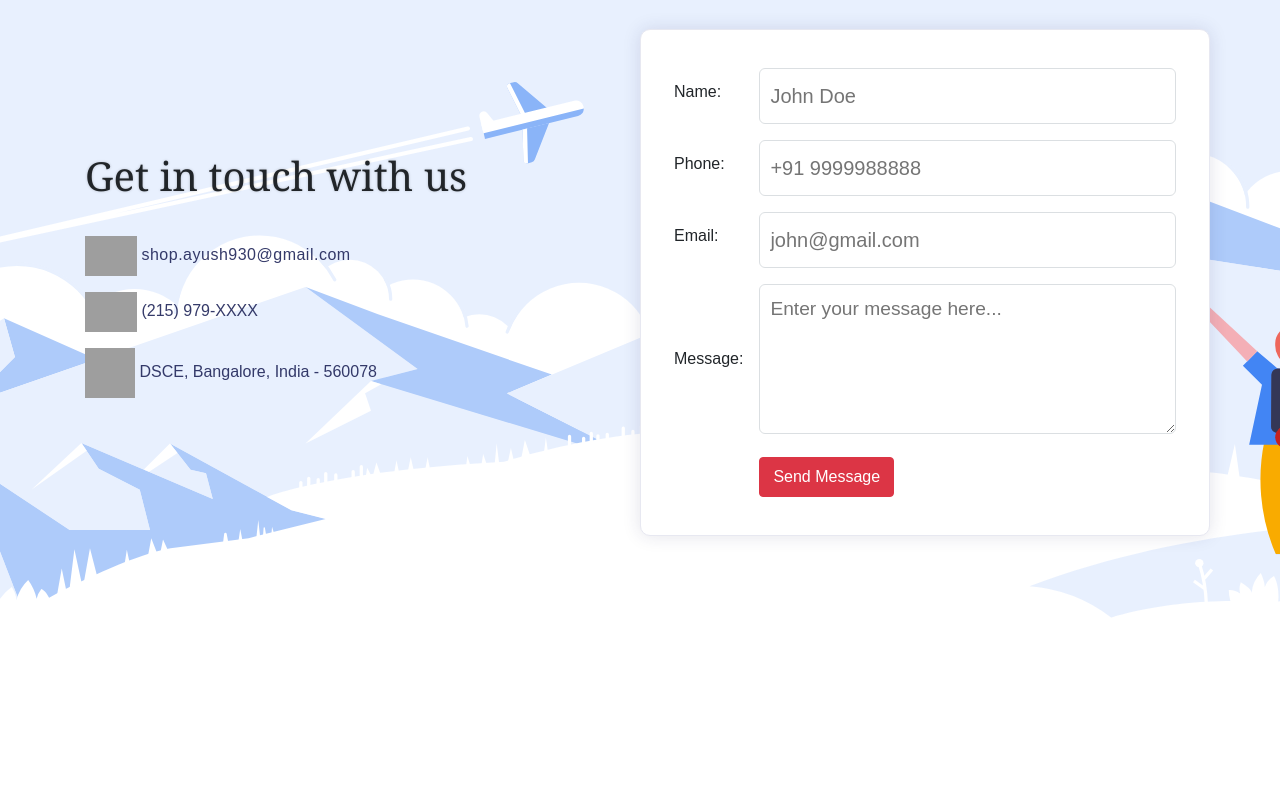
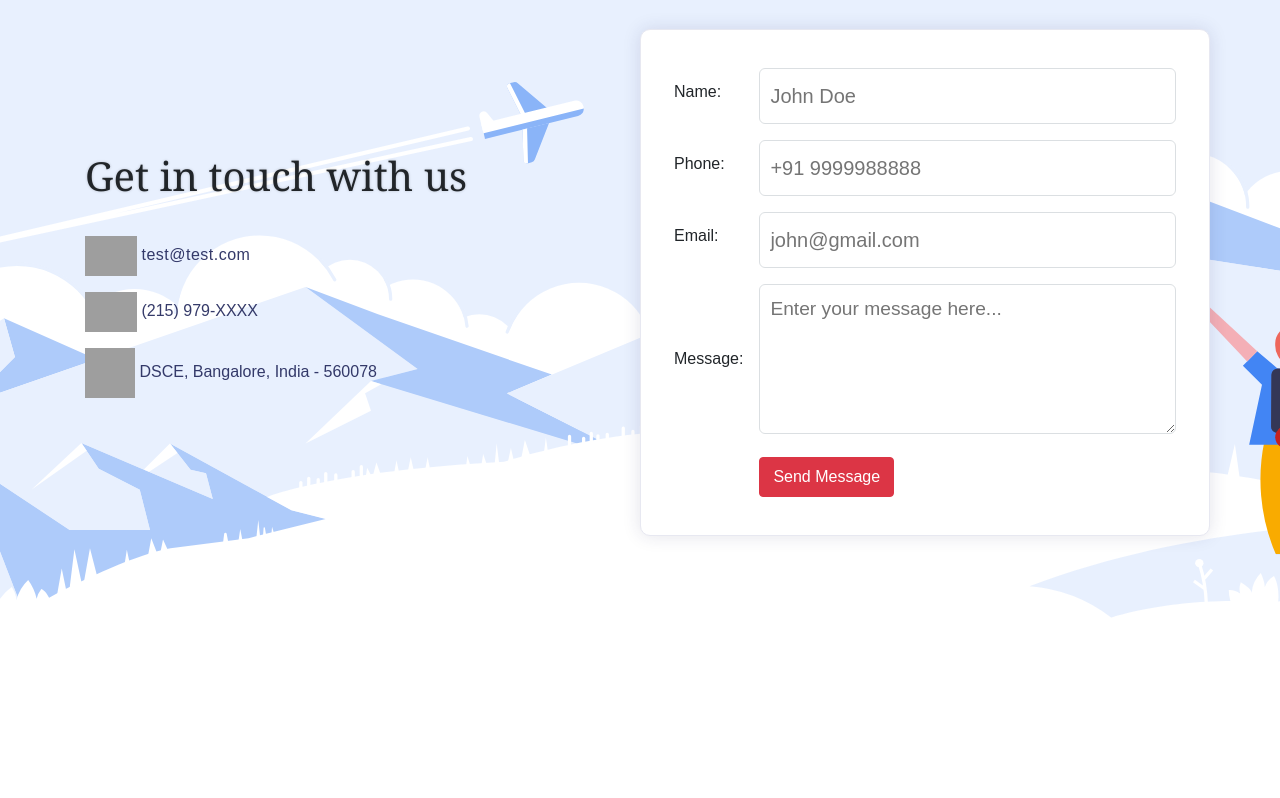
Before and after one commit to thunderking2111/Flight, a Django app: page /contact in a window 1280 px wide. Shown: the part 67-865 px from the top of the page. Run offline with Django 3.2, Linux system fonts and the light colour scheme; some libraries are stand-ins or nearby versions; some web fonts are replaced; grey boxes are pictures that could not be loaded.

Commit message:
fixup! Initial Commit

```diff
--- a/flight/templates/flight/contact.html
+++ b/flight/templates/flight/contact.html
@@ -25,11 +25,11 @@
                             <div class="row-fluid">
                                 <div class="span12 widget-span widget-type-cell elements-module-button_section-1-module-3" style="text-align: left;width: 100%;" data-widget-type="cell" data-x="0" data-w="12">
                                     <span class="elements-btns-styles_section-1-module-3" target="_blank" rel="noopener">
-                                      <a href="mailto:shop.ayush930@gmail.com" target="_blank" rel="noopener">
+                                      <a href="mailto:test@test.com" target="_blank" rel="noopener">
                                         <img class="elements-ci__image_section-1-module-3" src="https://www.peoplemetrics.com/hubfs/Website/email_1-blue-bottom.svg" alt="email" loading="" width="52" height="40">
                                       </a>
-                                    <a href="mailto:shop.ayush930@gmail.com" class="elements-btns-text--styles_section-1-module-3" style="color: #74828c; letter-spacing:.5px;">
-                                      shop.ayush930@gmail.com
+                                    <a href="mailto:test@test.com" class="elements-btns-text--styles_section-1-module-3" style="color: #74828c; letter-spacing:.5px;">
+                                      test@test.com
                                     </a>
                                   </span>
                                 </div>
```
Also changed, not shown: 1 other file.
